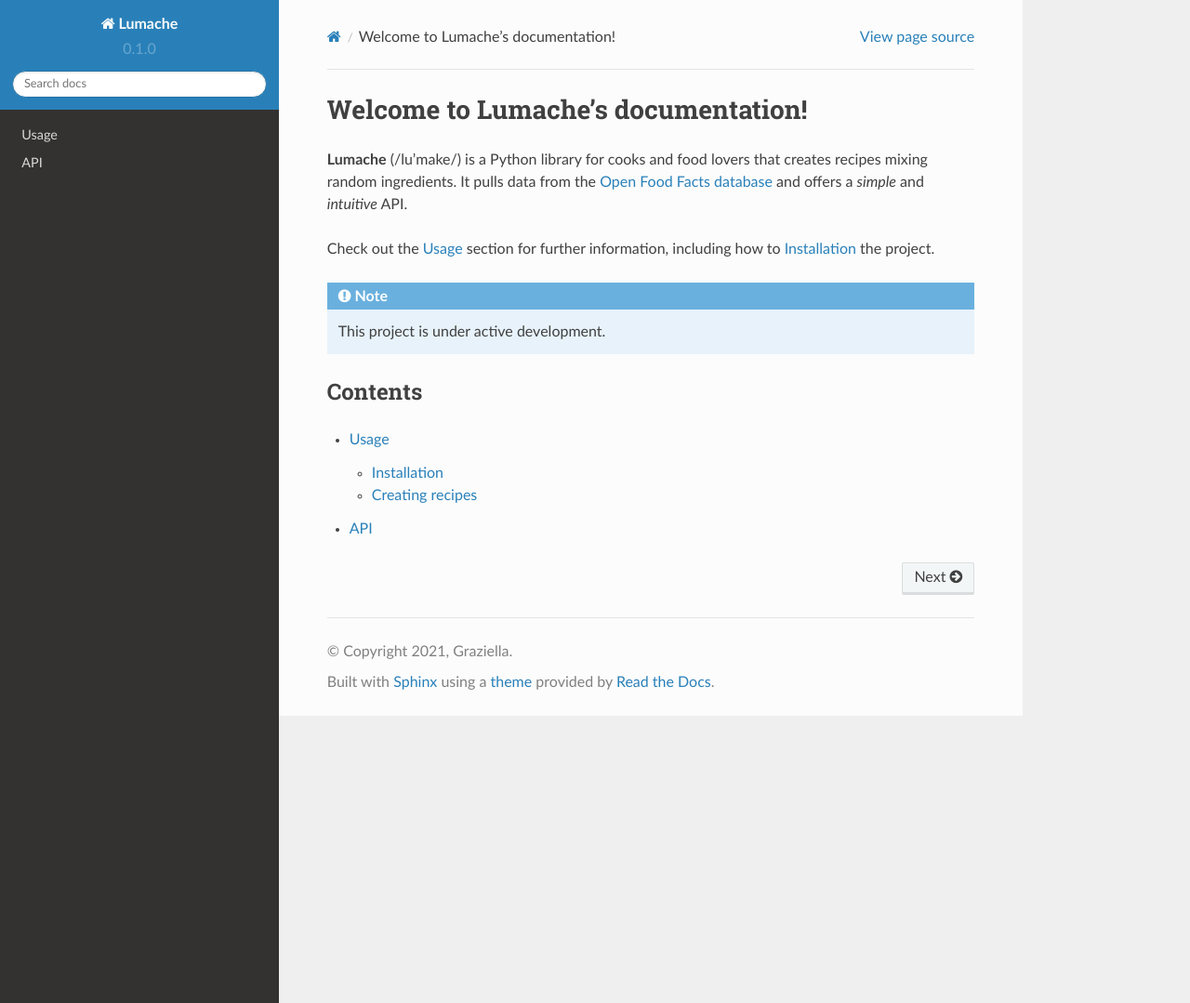
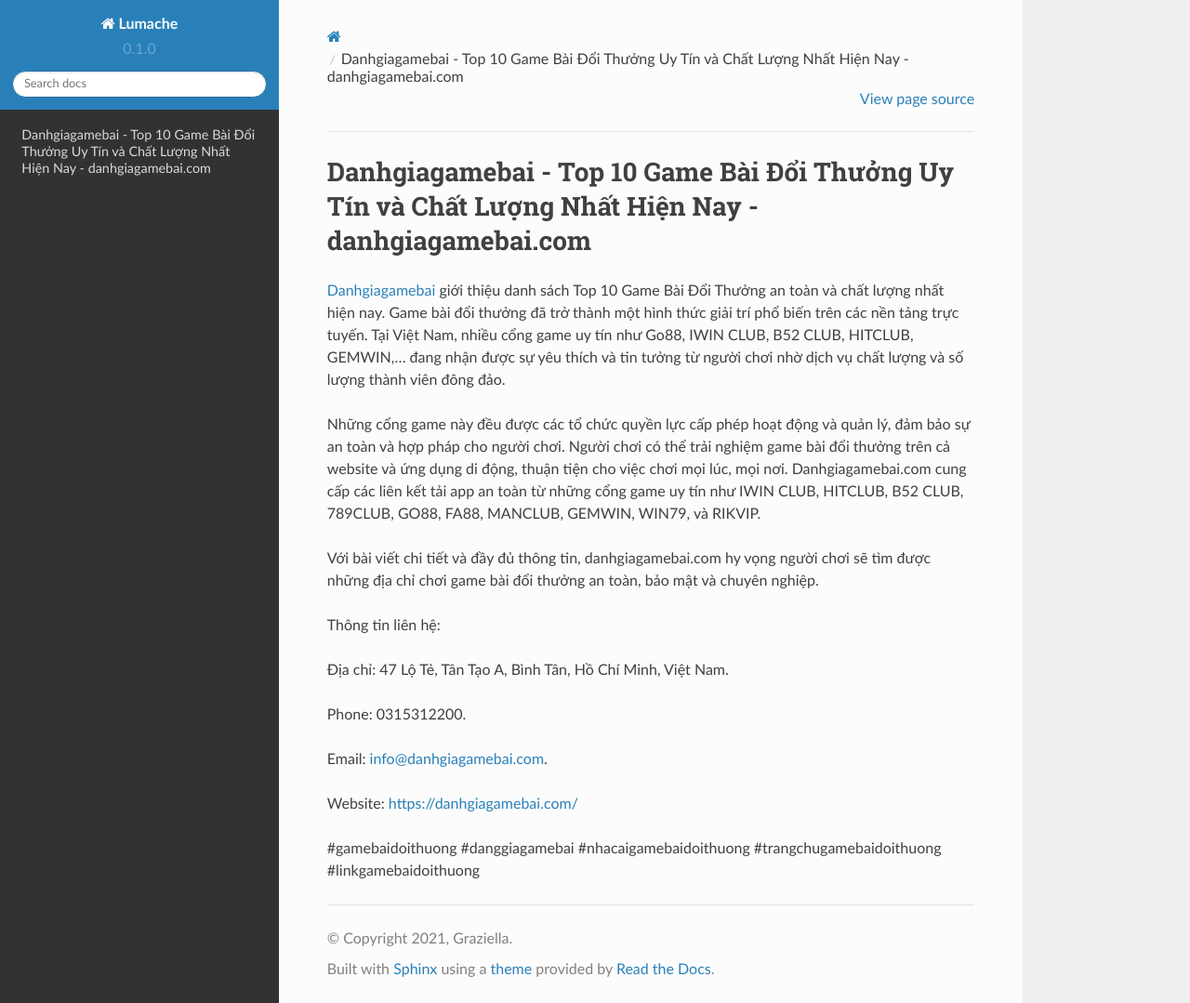
Before and after one commit to iaduphattai904809/danhgiagamebaicom, a Sphinx documentation site: the page built from docs/source/index.rst, in a window 1280 px wide and 1079 px high. Shown: the whole window at 93% size. Built offline with Sphinx 7.4.7 and the Read the Docs theme 2.0.0, drawn with Linux system fonts in a browser that asks for light colours.

Commit message:
Update index.rst

```diff
--- a/docs/source/index.rst
+++ b/docs/source/index.rst
@@ -1,22 +1,20 @@
-Welcome to Lumache's documentation!
+Danhgiagamebai - Top 10 Game Bài Đổi Thưởng Uy Tín và Chất Lượng Nhất Hiện Nay - danhgiagamebai.com
 ===================================
 
-**Lumache** (/lu'make/) is a Python library for cooks and food lovers
-that creates recipes mixing random ingredients.
-It pulls data from the `Open Food Facts database <https://world.openfoodfacts.org/>`_
-and offers a *simple* and *intuitive* API.
+`Danhgiagamebai <https://danhgiagamebai.com/>`_ giới thiệu danh sách Top 10 Game Bài Đổi Thưởng an toàn và chất lượng nhất hiện nay. Game bài đổi thưởng đã trở thành một hình thức giải trí phổ biến trên các nền tảng trực tuyến. Tại Việt Nam, nhiều cổng game uy tín như Go88, IWIN CLUB, B52 CLUB, HITCLUB, GEMWIN,... đang nhận được sự yêu thích và tin tưởng từ người chơi nhờ dịch vụ chất lượng và số lượng thành viên đông đảo.
 
-Check out the :doc:`usage` section for further information, including
-how to :ref:`installation` the project.
+Những cổng game này đều được các tổ chức quyền lực cấp phép hoạt động và quản lý, đảm bảo sự an toàn và hợp pháp cho người chơi. Người chơi có thể trải nghiệm game bài đổi thưởng trên cả website và ứng dụng di động, thuận tiện cho việc chơi mọi lúc, mọi nơi. Danhgiagamebai.com cung cấp các liên kết tải app an toàn từ những cổng game uy tín như IWIN CLUB, HITCLUB, B52 CLUB, 789CLUB, GO88, FA88, MANCLUB, GEMWIN, WIN79, và RIKVIP.
 
-.. note::
+Với bài viết chi tiết và đầy đủ thông tin, danhgiagamebai.com hy vọng người chơi sẽ tìm được những địa chỉ chơi game bài đổi thưởng an toàn, bảo mật và chuyên nghiệp.
 
-   This project is under active development.
+Thông tin liên hệ:
 
-Contents
---------
+Địa chỉ: 47 Lộ Tẻ, Tân Tạo A, Bình Tân, Hồ Chí Minh, Việt Nam.
 
-.. toctree::
+Phone: 0315312200.
 
-   usage
-   api
+Email: info@danhgiagamebai.com.
+
+Website: https://danhgiagamebai.com/
+
+#gamebaidoithuong #danggiagamebai #nhacaigamebaidoithuong #trangchugamebaidoithuong #linkgamebaidoithuong
```
